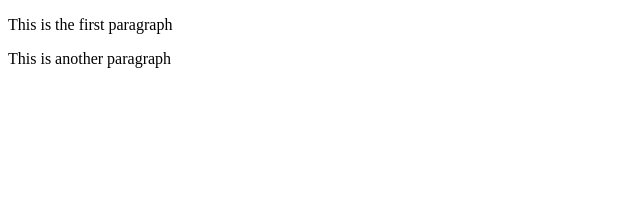
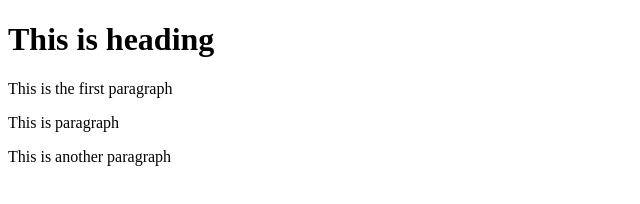
Before and after one commit to muhammadeiqobal16/learning-git, a plain HTML site: page index.html in a window 1280 px wide. Shown: the whole page, without its empty margins (0-640 px from the left). Drawn offline with Linux system fonts and the light colour scheme.

Commit message:
Update index.html

```diff
--- a/index.html
+++ b/index.html
@@ -7,7 +7,9 @@
     <title>Page Title</title>
 </head>
 <body>
+    <h1>This is heading</h1>
     <p>This is the first paragraph</p>
+    <p>This is paragraph</p>
     <p>This is another paragraph</p>
 </body>
 </html>
```
